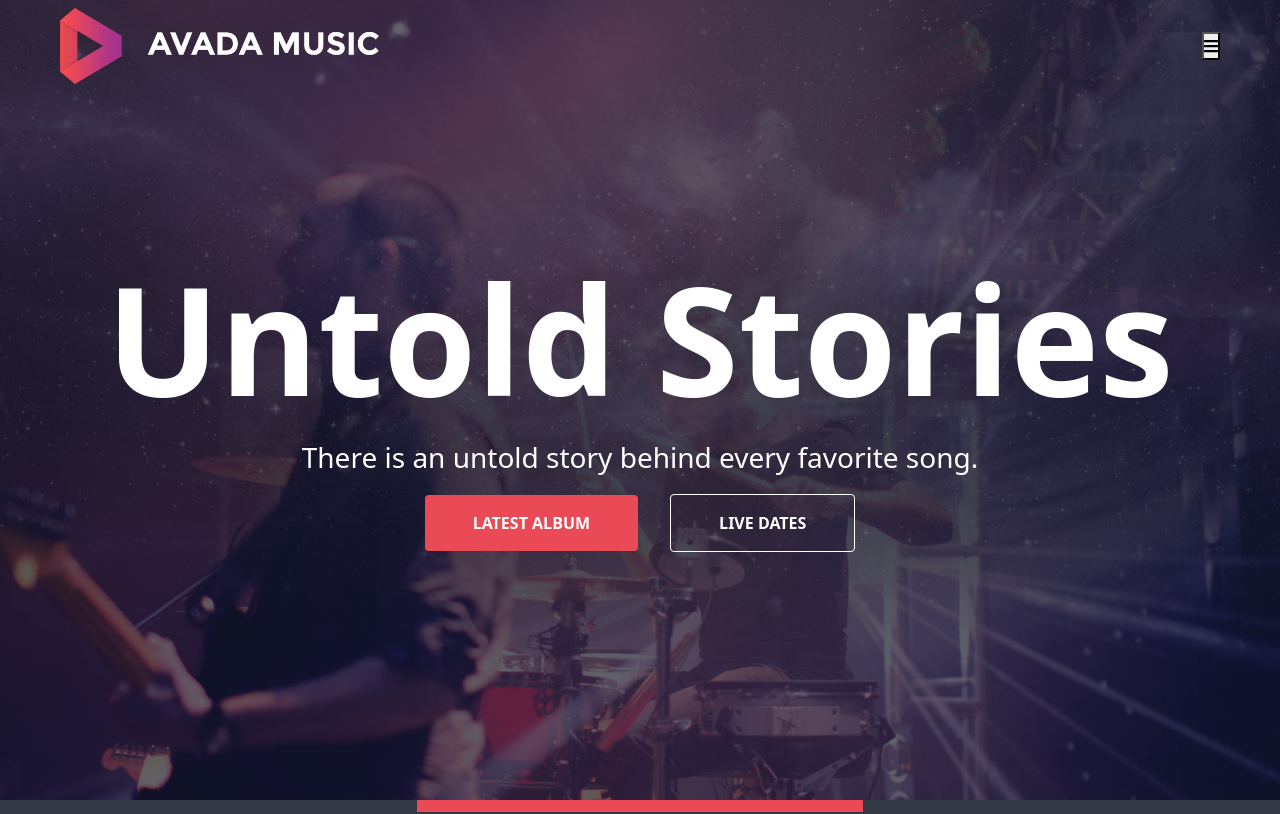
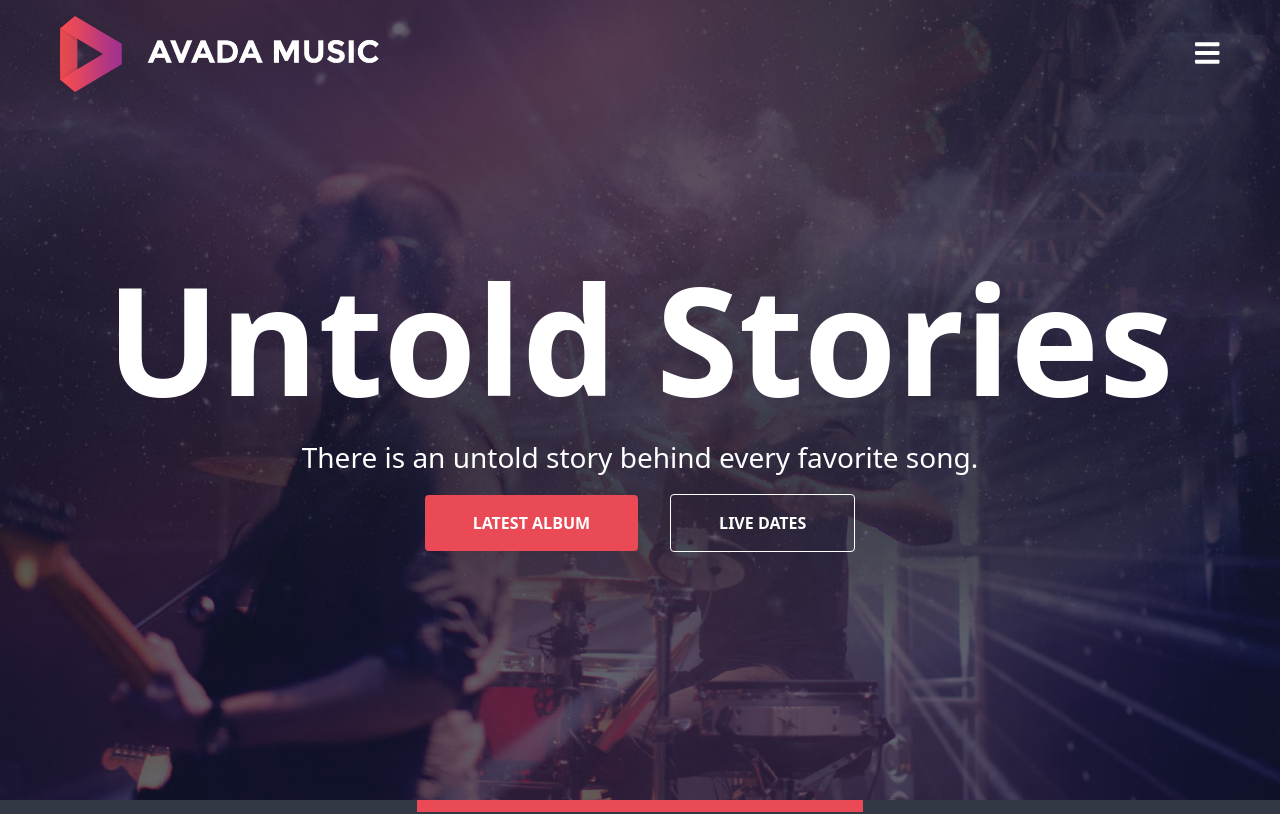
Before and after one commit to SamSepiool/proj-html-vuejs, a Vue app: page / in a window 1280 px wide. Shown: the top 814 px of the page. Built offline with nearby package versions, Linux system fonts and the light colour scheme.

Commit message:
fix menu btn style

```diff
--- a/package.json
+++ b/package.json
@@ -13,6 +13,7 @@
     "@fortawesome/free-regular-svg-icons": "^5.15.4",
     "@fortawesome/free-solid-svg-icons": "^5.15.4",
     "@fortawesome/vue-fontawesome": "^2.0.2",
+    "@popperjs/core": "^2.10.2",
     "bootstrap": "^5.1.3",
     "bootstrap-vue": "^2.21.2",
     "core-js": "^3.6.5",
--- a/src/App.vue
+++ b/src/App.vue
@@ -12,6 +12,8 @@
 import Header from './components/Header.vue'
 import Main from './components/Main.vue'
 import Footer from './components/Footer.vue'
+
+
 
 
 
--- a/src/assets/style/common.scss
+++ b/src/assets/style/common.scss
@@ -9,9 +9,11 @@
     box-sizing: border-box;
 }
 
+
 hr{
     width: 12.5rem;
 }
+
 ul{
     list-style: none;
 }
@@ -20,3 +22,7 @@ ul{
     max-width: 60%;
     margin: auto;
 }
+
+.section_text{
+    color: $gray;
+}
--- a/src/components/Header.vue
+++ b/src/components/Header.vue
@@ -1,7 +1,7 @@
 <template>
   <header class="w-100 position-fixed">
     <div class="container-fluid">
-        <div class="row align-items-center px-5 py-2">
+        <div class="row align-items-center px-5 py-3">
 
             <div class="col-lg-10">
                 <div class="logo">
@@ -9,7 +9,7 @@
                 </div>
             </div>
             <div class="col-lg-2 text-end">
-                <button> <font-awesome-icon class="menu_btn" :icon='menuIcon'/> </button>
+                <a> <font-awesome-icon class="fs-3 text-white" :icon='menuIcon'/> </a>
             </div>
         </div>
     </div>
@@ -42,8 +42,8 @@ export default {
 header {
   background-color: transparent;
 
-  .logo {
-    width: 20rem;
+    .logo {
+        width: 20rem;
     }
 }
 </style>
--- a/src/main.js
+++ b/src/main.js
@@ -3,6 +3,8 @@ import App from './App.vue'
 import BootstrapVue from 'bootstrap-vue/dist/bootstrap-vue.esm';
 import 'bootstrap-vue/dist/bootstrap-vue.css';
 import 'bootstrap/dist/css/bootstrap.css';
+
+
 
 
 Vue.use(BootstrapVue);
```
Also changed, not shown: 1 other file (tests, documents, lock files or other folders).
